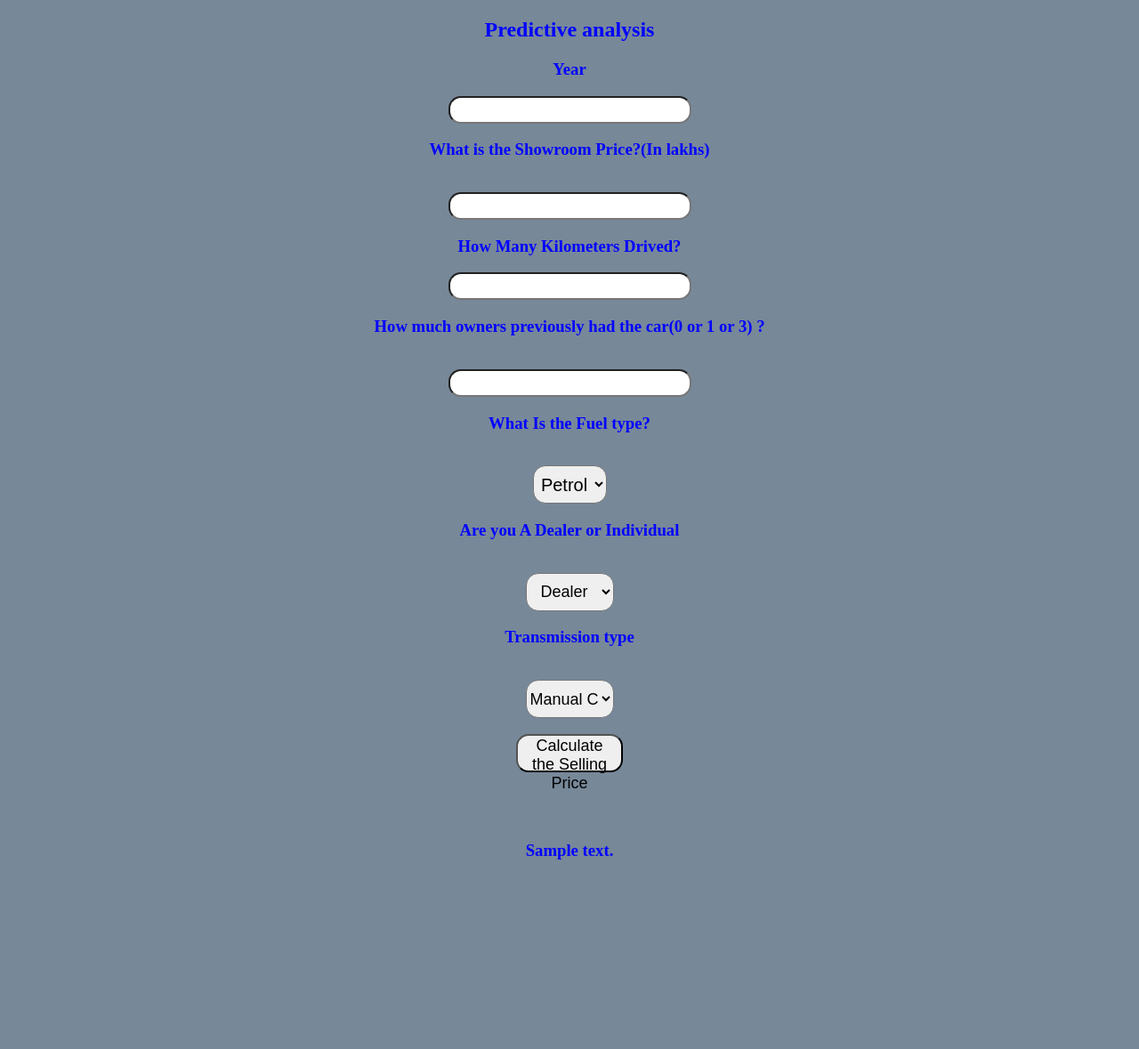
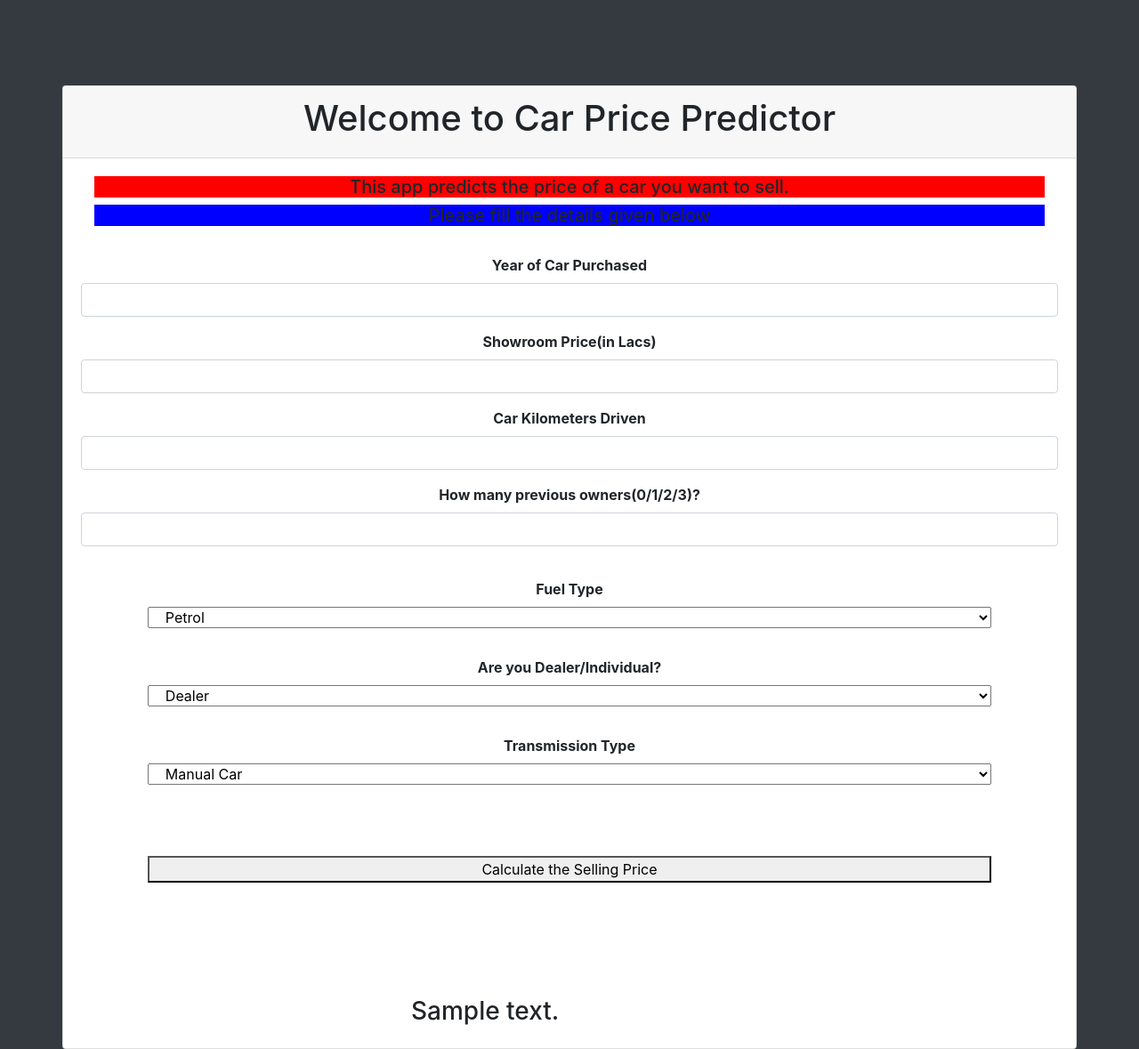
Before and after one commit to rohitpujari05/Car-Price-Prediction, a Flask app: template templates/index.html in a window 1280 px wide. Shown: the whole page at 89% size. Before the commit the page ends 966 px from the top, so only its background shows below. Run offline with Flask 2, Linux system fonts and the light colour scheme; the template is opened without the code that fills it: most values are stand-ins (such as "Sample title", 1, 10 or a date in 2020); parts of the project's set-up code (start-up, migrations or seed data) failed here and were passed over; some libraries are stand-ins or nearby versions.

Commit message:
Update index.html

```diff
--- a/templates/index.html
+++ b/templates/index.html
@@ -1,159 +1,105 @@
+
 <!DOCTYPE html>
 <html lang="en">
+<head xmlns="http://www.w3.org/1999/xhtml">
+    <meta charset="UTF-8">
+    <title>Car Price Predictor</title>
+    <link rel="stylesheet" href="static/css/style.css">
+    <link rel="stylesheet" type="text/css"
+          href="https://cdnjs.cloudflare.com/ajax/libs/font-awesome/5.11.2/css/all.css">
+    <script src="https://ajax.googleapis.com/ajax/libs/jquery/3.4.1/jquery.min.js"></script>
+    <script src="https://cdn.jsdelivr.net/npm/popper.js@1.16.0/dist/umd/popper.min.js"
+            integrity="sha384-Q6E9RHvbIyZFJoft+2mJbHaEWldlvI9IOYy5n3zV9zzTtmI3UksdQRVvoxMfooAo"
+            crossorigin="anonymous"></script>
 
-<head>
-    <meta charset="UTF-8">
-    <meta name="viewport" content="width=device-width, initial-scale=1.0">
-    <title>Document</title>
+    <!-- Bootstrap CSS -->
+    <link rel="stylesheet" href="https://stackpath.bootstrapcdn.com/bootstrap/4.5.0/css/bootstrap.min.css"
+          integrity="sha384-9aIt2nRpC12Uk9gS9baDl411NQApFmC26EwAOH8WgZl5MYYxFfc+NcPb1dKGj7Sk" crossorigin="anonymous">
+    <script src="https://cdn.jsdelivr.net/npm/@tensorflow/tfjs@2.0.0/dist/tf.min.js"></script>
+
 </head>
+<body class="bg-dark">
 
-<body>
-
-    <div style="color:blue">
-        <form action="{{ url_for('predict')}}" method="post">
-            <h2>Predictive analysis</h2>
-            <h3>Year</h3>
-            <input id="first" name="Year" type="number ">
-            <h3>What is the Showroom Price?(In lakhs)</h3><br><input id="second" name="Present_Price" required="required">
-            <h3>How Many Kilometers Drived?</h3><input id="third" name="Kms_Driven" required="required">
-            <h3>How much owners previously had the car(0 or 1 or 3) ?</h3><br><input id="fourth" name="Owner" required="required">
-            <h3>What Is the Fuel type?</h3><br><select name="Fuel_Type_Petrol" id="fuel" required="required">
+<div class="container mt-5">
+    <div class="row">
+        <div class="card mt-5" style="width: 100%; height: 100%">
+            <div class="card-header" style="text-align: center">
+                <h1>Welcome to Car Price Predictor</h1>
+            </div>
+            <div class="card-body">
+                <div class="col-12" style="text-align: center">
+                    <h5 style="background-color:red">This app predicts the price of a car you want to sell.</h5>
+                    <h5 style="background-color:blue">Please fill the details given below</h5>
+                </div>
+                <br>
+                <form action="{{ url_for('predict')}}" method="post">
+                    <div class=" form-group" style="text-align: center">
+                        <label><b>Year of Car Purchased </b> </label><br>
+                        <input type="text" class="form-control" id="Year" name="Year" required="1">
+                    </div>
+                     <div class=" form-group" style="text-align: center">
+                        <label><b>Showroom Price(in Lacs) </b> </label><br>
+                        <input type="text" class="form-control" id="second" name="Present_Price" required="required">
+                    </div>
+                   <div class=" form-group" style="text-align: center">
+                        <label><b>Car Kilometers Driven </b> </label><br>
+                        <input type="text" class="form-control" id="third" name="Kms_Driven" required="required">
+                    </div>
+                     <div class=" form-group" style="text-align: center">
+                        <label><b>How many previous owners(0/1/2/3)? </b> </label><br>
+                        <input type="text" class="form-control" id="fourth" name="Owner" required="required">
+                    </div>
+                    </div>
+                     <div class=" form-group" style="text-align: center">
+                        <label><b>Fuel Type</b> </label><br>
+                        <select class="col-md-10 form-group" name="Fuel_Type_Petrol" id="fuel" required="required">
                 <option value="Petrol">Petrol</option>
                 <option value="Diesel">Diesel</option>
                 <option value="Diesel">CNG</option>
             </select>
-            <h3>Are you A Dealer or Individual</h3><br><select name="Seller_Type_Individual" id="resea" required="required">
+                    </div>
+                     <div class=" form-group" style="text-align: center">
+                        <label><b>Are you Dealer/Individual?</b> </label><br>
+                        <select class="col-md-10 form-group" name="Seller_Type_Individual" id="resea" required="required">
                 <option value="Dealer">Dealer</option>
                 <option value="Individual">Individual</option>
             </select>
-            <h3>Transmission type</h3><br><select name="Transmission_Mannual" id="research" required="required">
+                    </div>
+                     <div class="form-group" style="text-align: center">
+                        <label><b>Transmission Type</b> </label><br>
+                        <select class="col-md-10 form-group" name="Transmission_Mannual" id="research" required="required">
                 <option value="Mannual">Manual Car</option>
                 <option value="Automatic">Automatic Car</option>
             </select>
-            <br><br><button id="sub" type="submit ">Calculate the Selling Price</button>
-            <br>
+                    </div>
+                     <div class=" form-group" style="text-align: center">
+                        <br><br><button class="col-md-10 form-group btn-btn-primary" id="sub" type="submit ">Calculate the Selling Price</button>
+                    </div>
+                </form>
+                <br><br>
+                <br><br>
+                  <div class="col-md-10 form-group" style="text-align: center">
+                      <h3>{{ prediction_text }}<h3>
+                      </div>
 
 
 
-
-        </form>
+            </div>
+        </div>
+    </div>
+</div>
 
 
 
-        <br><br><h3>{{ prediction_text }}<h3>
-    </div>
-
-
-
-
-    <style>
-        body {
-            background-color: lightslategray;
-            text-align: center;
-            padding: 0px;
-        }
-
-        #research {
-            font-size: 18px;
-            width: 100px;
-            height: 23px;
-            top: 23px;
-        }
-
-        #box {
-            border-radius: 60px;
-            border-color: 45px;
-            border-style: solid;
-            font-family: cursive;
-            text-align: center;
-            background-color: rgb(168, 131, 61);
-            font-size: medium;
-            position: absolute;
-            width: 700px;
-            bottom: 9%;
-            height: 850px;
-            right: 30%;
-            padding: 0px;
-            margin: 0px;
-            font-size: 14px;
-        }
-
-        #fuel {
-            width: 83px;
-            height: 43px;
-            text-align: center;
-            border-radius: 14px;
-            font-size: 20px;
-        }
-
-        #fuel:hover {
-            background-color: coral;
-        }
-
-        #research {
-            width: 99px;
-            height: 43px;
-            text-align: center;
-            border-radius: 14px;
-            font-size: 18px;
-        }
-
-        #research:hover {
-            background-color: coral;
-        }
-
-        #resea {
-            width: 99px;
-            height: 43px;
-            text-align: center;
-            border-radius: 14px;
-            font-size: 18px;
-        }
-
-        #resea:hover {
-            background-color: coral;
-        }
-
-        #sub {
-            width: 120px;
-            height: 43px;
-            text-align: center;
-            border-radius: 14px;
-            font-size: 18px;
-        }
-
-        #sub:hover {
-            background-color: darkcyan;
-        }
-
-        #first {
-            border-radius: 14px;
-            height: 25px;
-            font-size: 20px;
-            text-align: center;
-        }
-
-        #second {
-            border-radius: 14px;
-            height: 25px;
-            font-size: 20px;
-            text-align: center;
-        }
-
-        #third {
-            border-radius: 14px;
-            height: 25px;
-            font-size: 20px;
-            text-align: center;
-        }
-
-        #fourth {
-            border-radius: 14px;
-            height: 25px;
-            font-size: 20px;
-            text-align: center;
-        }
-    </style>
+<!-- jQuery first, then Popper.js, then Bootstrap JS -->
+<script src="https://code.jquery.com/jquery-3.5.1.slim.min.js"
+        integrity="sha384-DfXdz2htPH0lsSSs5nCTpuj/zy4C+OGpamoFVy38MVBnE+IbbVYUew+OrCXaRkfj"
+        crossorigin="anonymous"></script>
+<script src="https://cdn.jsdelivr.net/npm/popper.js@1.16.0/dist/umd/popper.min.js"
+        integrity="sha384-Q6E9RHvbIyZFJoft+2mJbHaEWldlvI9IOYy5n3zV9zzTtmI3UksdQRVvoxMfooAo"
+        crossorigin="anonymous"></script>
+<script src="https://stackpath.bootstrapcdn.com/bootstrap/4.5.0/js/bootstrap.min.js"
+        integrity="sha384-OgVRvuATP1z7JjHLkuOU7Xw704+h835Lr+6QL9UvYjZE3Ipu6Tp75j7Bh/kR0JKI"
+        crossorigin="anonymous"></script>
 </body>
-
 </html>
```
